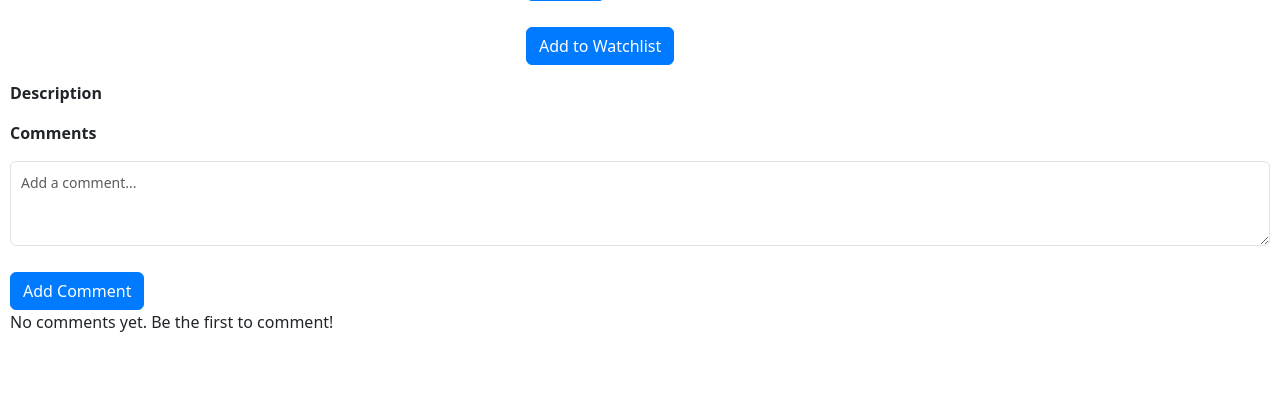
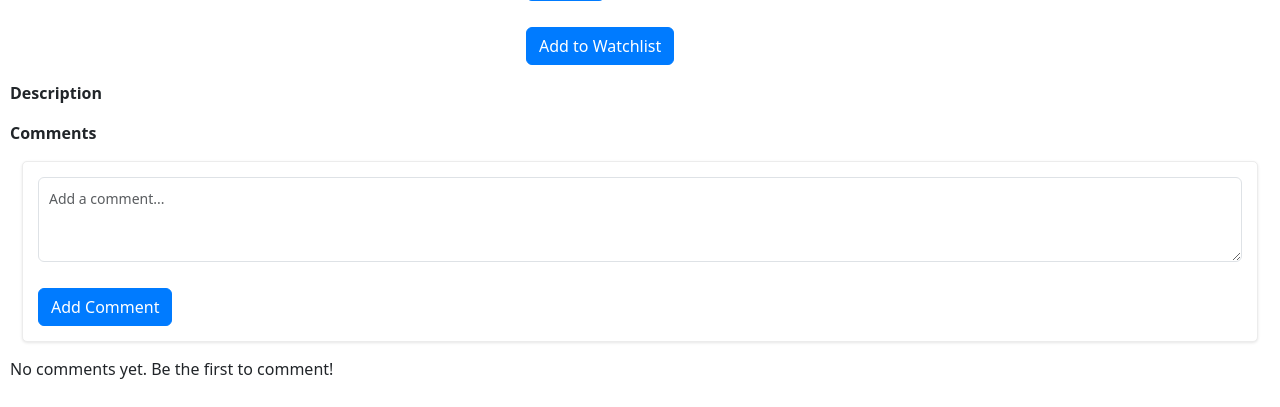
Before and after one commit to Ekaterina-Vititneva/CS50-s-Web, a Django app: template project_2/commerce/auctions/templates/auctions/listing.html in a window 1280 px wide. Shown: the part 987-1394 px from the top of the page. Before the commit the page ends 1319 px from the top, so only its background shows below. Run offline with Django 5.2, Linux system fonts and the light colour scheme; the template is opened without the code that fills it: values that come from a table or form of the project are taken from there, others are empty; the visitor is signed in with stand-in values (Sample User, id 1).

Commit message:
Update listing.html

```diff
--- a/project_2/commerce/auctions/templates/auctions/listing.html
+++ b/project_2/commerce/auctions/templates/auctions/listing.html
@@ -71,14 +71,16 @@
       <p class="listing-description-heading">Comments</p>
 
       {% if user.is_authenticated %}
-
+      <div class="card mt-3">
+        <div class="card-body">
           <form action="{% url 'listing' listing.title %}" method="post">
             {% csrf_token %}
             <input type="hidden" name="form_type" value="comment_form" />
-        <!-- Ensure this is present -->
             <div class="mb-3">{{ comment_form.comment }}</div>
             <button type="submit" class="btn btn-primary">Add Comment</button>
           </form>
+        </div>
+      </div>
 
       {% endif %} {% for comment in comments %}
       <div class="card">
```
Lines whose indentation alone changed are shown as unchanged.
